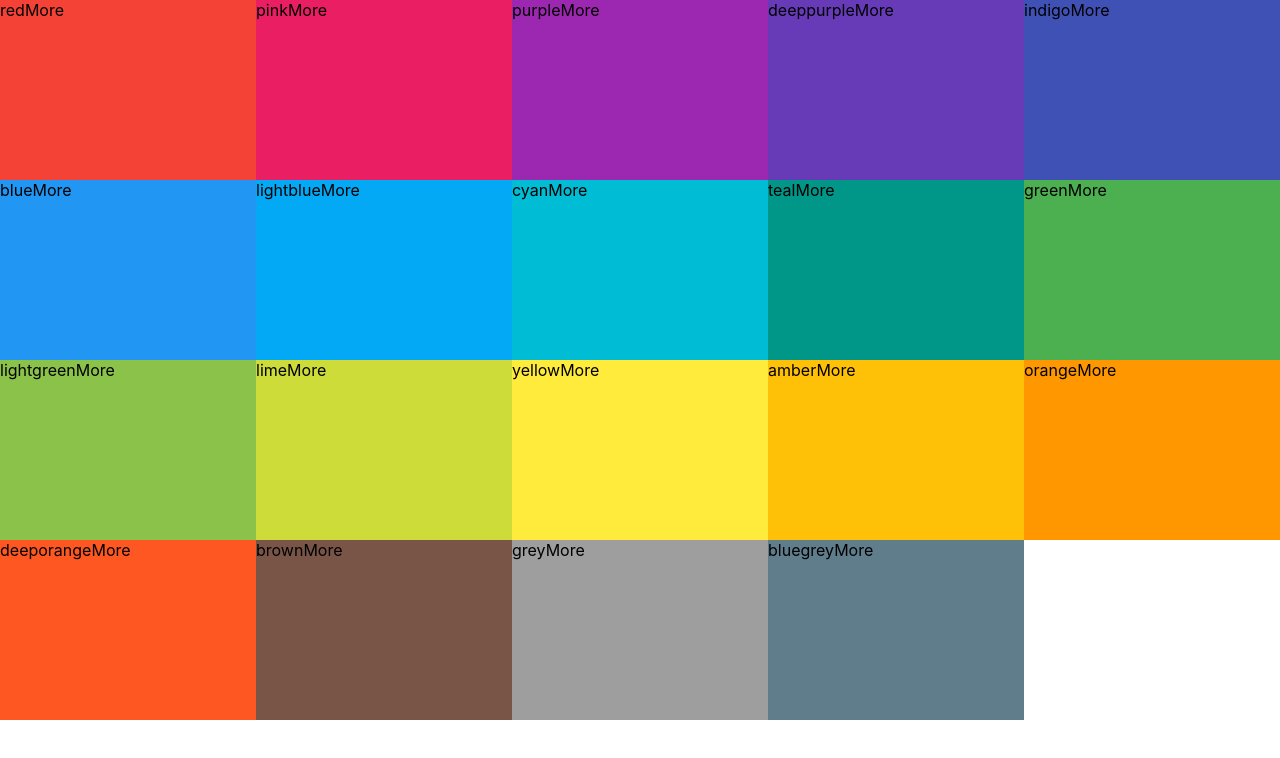
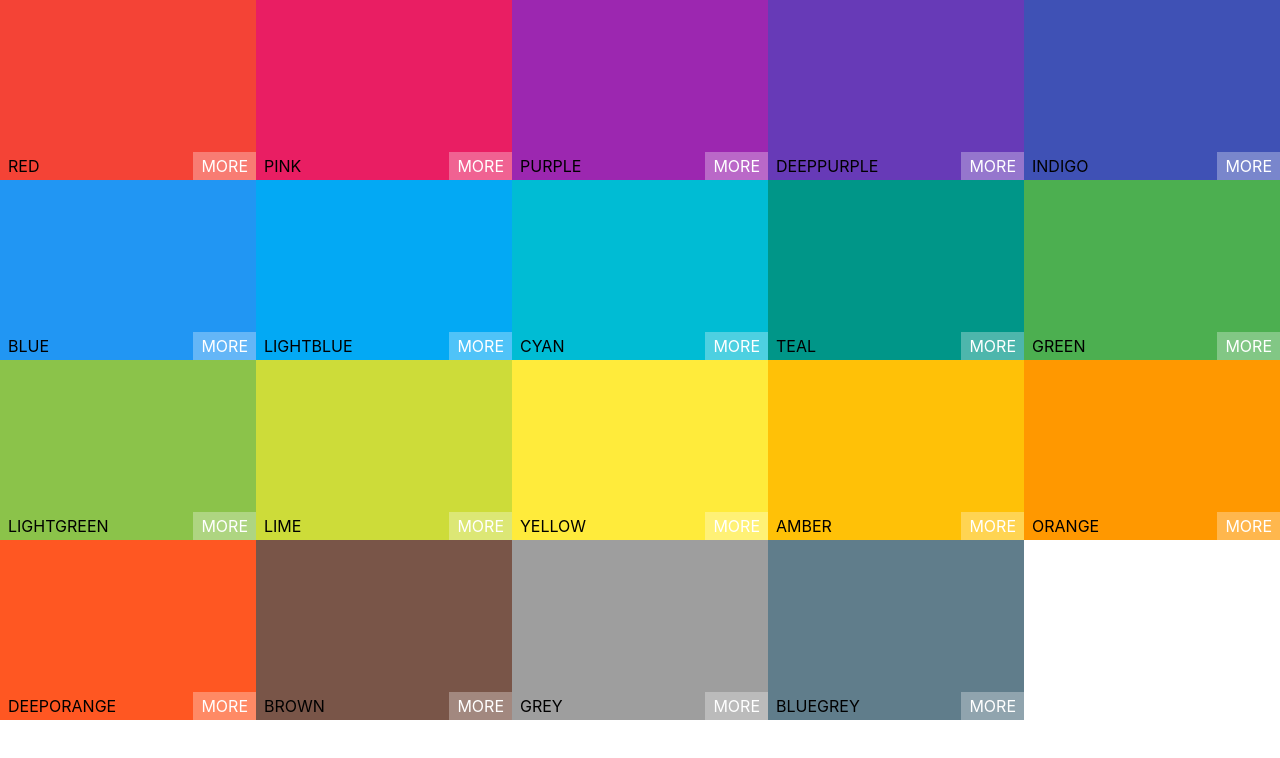
Before and after one commit to Harish-Karthick/color-palettes, a React (Create React App) app: page / in a window 1280 px wide. Shown: the top 758 px of the page. Built offline with nearby package versions, Linux system fonts and the light colour scheme.

Commit message:
styled colorbox component

```diff
--- a/src/components/ColorBox.js
+++ b/src/components/ColorBox.js
@@ -8,8 +8,11 @@ class ColorBox extends Component {
         style={{ backgroundColor: this.props.background }}
         className='colorbox'
       >
-        <span>{this.props.name}</span>
-        <span>More</span>
+        <button className='copy-button'>Copy</button>
+        <div className='color-text'>
+          <span className='color-name'>{this.props.name}</span>
+          <span className='see-more'>More</span>
+        </div>
       </div>
     );
   }
--- a/src/styles/ColorBox.css
+++ b/src/styles/ColorBox.css
@@ -1,8 +1,43 @@
 .colorbox {
   height: 25%;
   width: 20%;
-  display: inline-block;
+  display: inline-flex;
   margin: 0 auto;
   position: relative;
   cursor: pointer;
+  align-items: flex-end;
 }
+.copy-button {
+  display: inline-block;
+  font-size: 1rem;
+  padding: 0.5em 1.5em;
+  position: absolute;
+  top: 50%;
+  left: 50%;
+  transform: translate(-50%, -50%);
+  outline: 0;
+  border: 0;
+  background-color: rgba(255, 255, 255, 0.3);
+  color: rgba(255, 255, 255, 1);
+  opacity: 0;
+  transition: 0.5s opacity cubic-bezier(0.19, 1, 0.22, 1);
+}
+
+.colorbox:hover .copy-button {
+  opacity: 1;
+}
+
+.color-text {
+  display: flex;
+  justify-content: space-between;
+  width: 100%;
+  text-transform: uppercase;
+  margin: 0 0 0 0.5em;
+  align-items: center;
+}
+.see-more {
+  display: inline-block;
+  background-color: rgba(255, 255, 255, 0.3);
+  color: rgba(255, 255, 255, 1);
+  padding: 0.25em 0.5em;
+}
```
